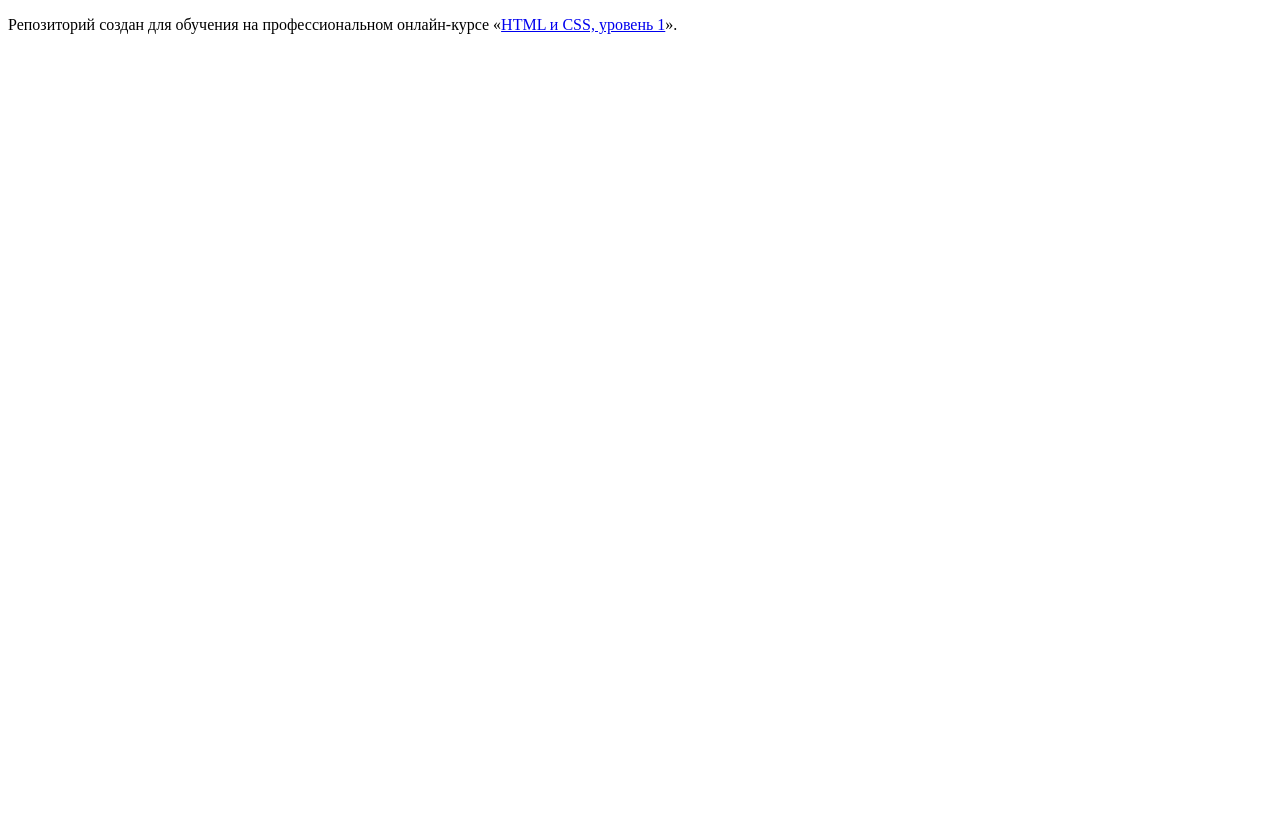
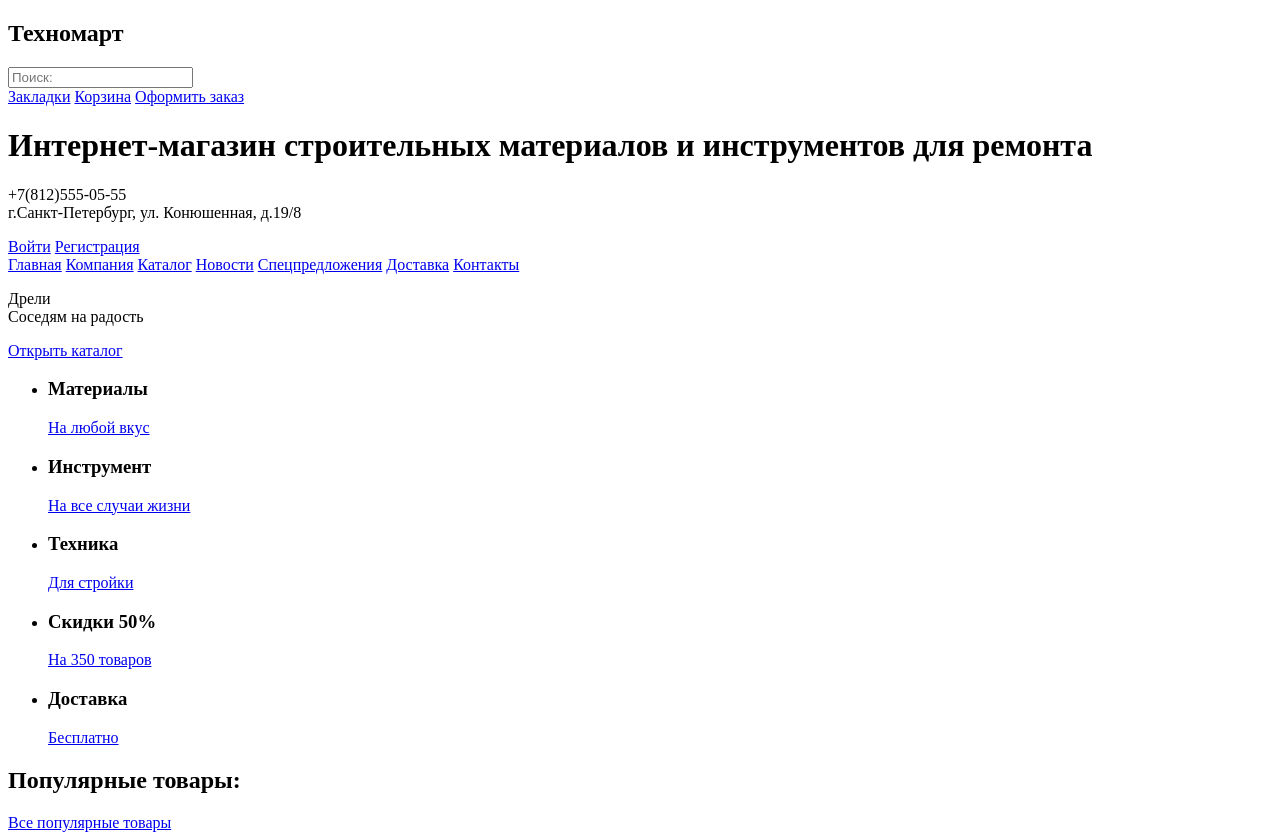
Before and after one commit to amirgali/988453-technomart-26, a plain HTML site: page index.html in a window 1280 px wide. Before the commit the page ends 800 px from the top, so only its background shows below. Drawn offline with Linux system fonts and the light colour scheme.

Commit message:
Начали вести историю

```diff
--- a/index.html
+++ b/index.html
@@ -5,8 +5,77 @@
     <title>HTML Academy: Техномарт</title>
   </head>
   <body>
+  	<header>
+<!-- 1. Верхнее меню -->
+		<nav>
+			<h2>Техномарт</h2>
+			<form>
+				<input type="search" id="search" name="search" placeholder="Поиск:">
+				<label class="search" for="search"></label>
+			</form>
+			<a href="#">Закладки</a>
+			<a href="#">Корзина</a>
+			<a href="#">Оформить заказ</a>
+		</nav>
+<!-- 2. Строчка с формой входа -->
+		<div>
+			<h1>Интернет-магазин строительных материалов и инструментов для ремонта</h1>
+			<p>+7(812)555-05-55<br>г.Санкт-Петербург, ул. Конюшенная, д.19/8</p>
+		</div>
+		<div>
+			<a href="#">Войти</a>
+			<a href="#">Регистрация</a>
+		</div>
 
-    <p>Репозиторий создан для обучения на профессиональном онлайн‑курсе «<a href="https://htmlacademy.ru/intensive/htmlcss">HTML и CSS, уровень 1</a>».</p>
+<!-- 3. Основная навигация -->
+		<nav>
+			<a href="index.html">Главная</a>
+			<a href="#">Компания</a>
+			<a href="#">Каталог</a>
+			<a href="#">Новости</a>
+			<a href="#">Спецпредложения</a>
+			<a href="#">Доставка</a>
+			<a href="#">Контакты</a>
+		</nav>
+  	</header>
+
+<!-- 4. Меню товаров -->
+	<main>
+		<div>
+			<p>Дрели<br>Соседям на радость</p>
+		</div>
+		<div>
+			<a href="#">Открыть каталог</a>
+		</div>
+
+		<ul>
+			<li>
+				<h3>Материалы</h3>
+				<a href="#">На любой вкус</a>
+			</li>
+			<li>
+				<h3>Инструмент</h3>
+				<a href="#">На все случаи жизни</a>
+			</li>
+			<li>
+				<h3>Техника</h3>
+				<a href="#">Для стройки</a>
+			</li>
+			<li>
+				<h3>Скидки 50%</h3>
+				<a href="#">На 350 товаров</a>
+			</li>
+			<li>
+				<h3>Доставка</h3>
+				<a href="#">Бесплатно</a>
+			</li>
+		</ul>
+
+<!-- Популярные товары -->
+		<h2>Популярные товары:</h2>
+		<a href="#">Все популярные товары</a>
+
+	</main>
 
   </body>
 </html>
```
Also changed, not shown: img/01Layer 99.png (added), img/Layer 99.png (added).
